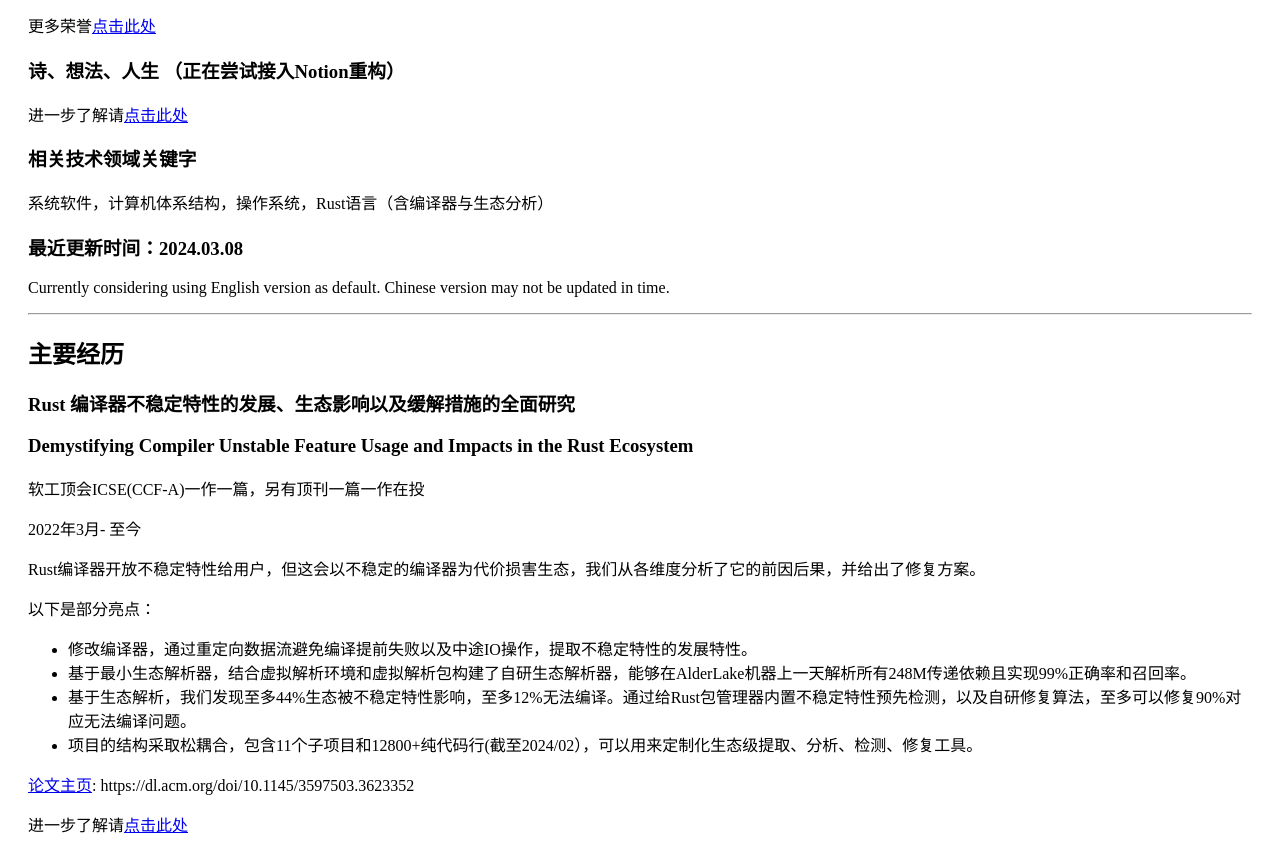
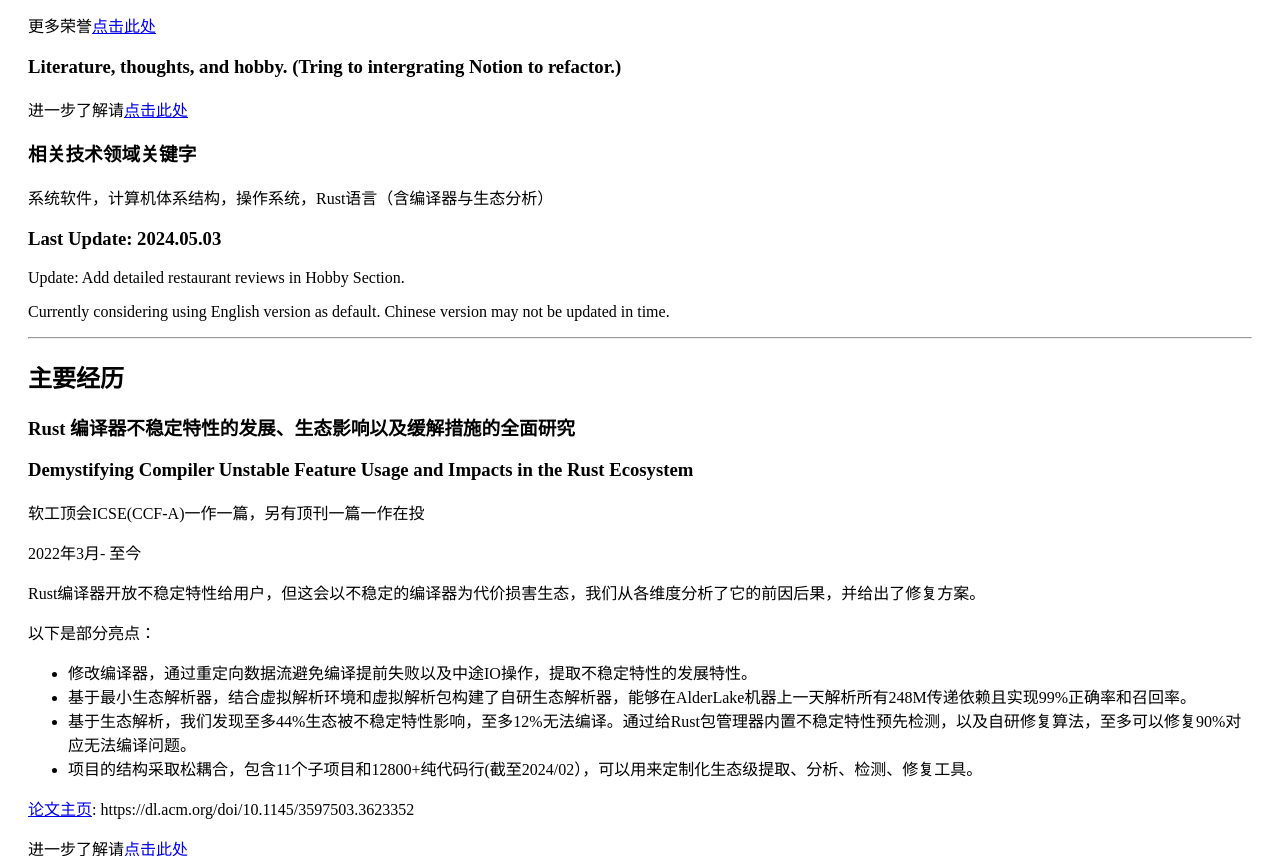
Before and after one commit to SocialistDalao/SocialistDalao.github.io, a plain HTML site: page index.html in a window 1280 px wide. Shown: the part 986-1842 px from the top of the page. Drawn offline with Linux system fonts and the light colour scheme.

Commit message:
Refactoring misc with Notion

```diff
--- a/index.html
+++ b/index.html
@@ -32,13 +32,15 @@
 </ul>
 <p>更多荣誉<a href="./award.html" >点击此处</a></p>
 
-<h3>诗、想法、人生 （正在尝试接入Notion重构）</h3>
+<h3>Literature, thoughts, and hobby. (Tring to intergrating Notion to refactor.)</h3>
 <p>进一步了解请<a href="./life.html" >点击此处</a></p>
 
 <h3>相关技术领域关键字</h3>
 <p>系统软件，计算机体系结构，操作系统，Rust语言（含编译器与生态分析）</p>
 
-<h3>最近更新时间：2024.03.08</h3>
+<h3>Last Update: 2024.05.03</h3>
+<p>Update: Add detailed restaurant reviews in Hobby Section.
+</p>
 <p>Currently considering using English version as default.
     Chinese version may not be updated in time.
 </p>
```
Also changed, not shown: life.html (+19 -2 lines).
